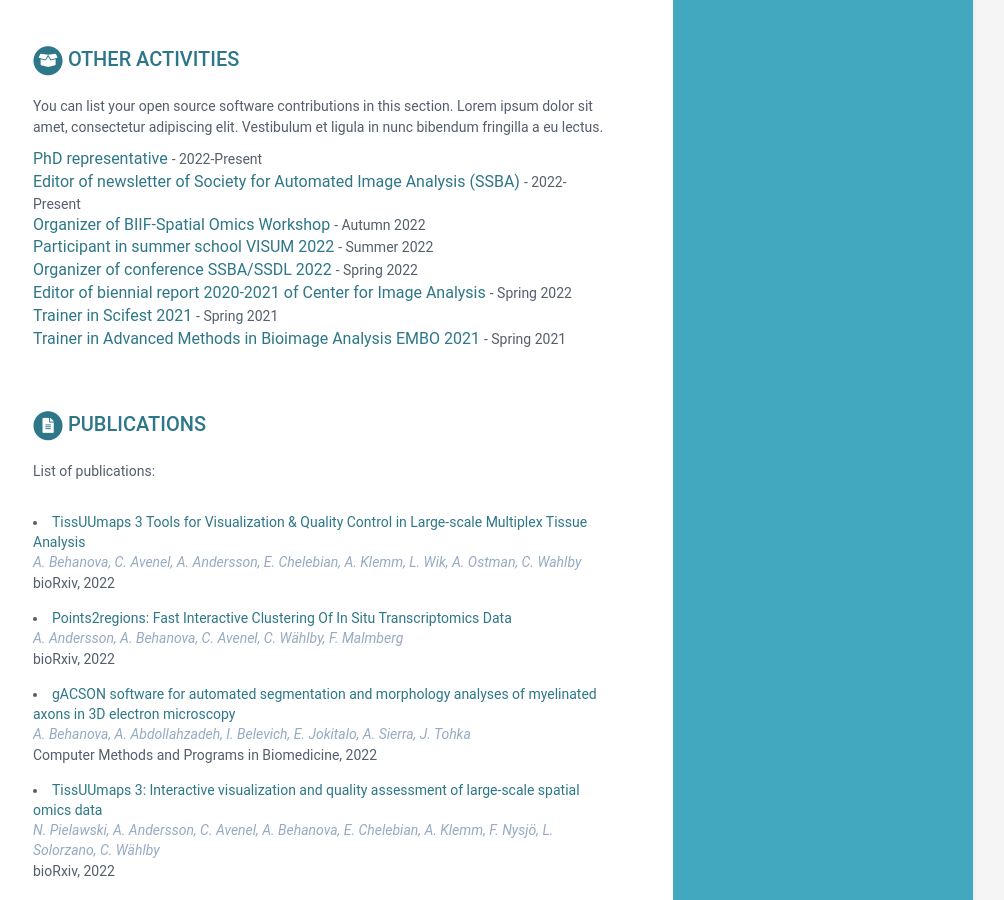
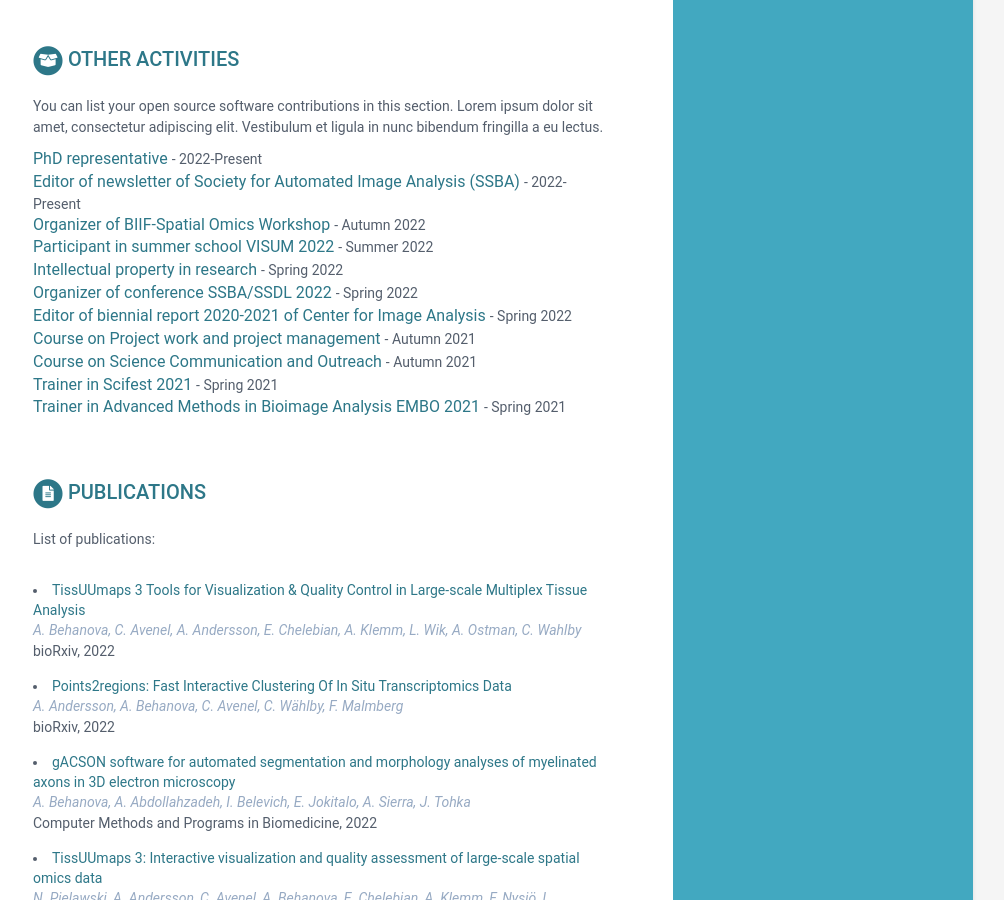
Before and after one commit to AndreaBehan/AndreaBehanova.github.io, a Jekyll site: the page built from index.html, in a window 1280 px wide and 900 px high, scrolled down 1307 px. Shown: the whole window, without its empty margins (167-1171 px from the left). Built offline with Jekyll 4.4.1, drawn with Linux system fonts in a browser that asks for light colours.

Commit message:
courses added

```diff
--- a/_data/data.yml
+++ b/_data/data.yml
@@ -228,6 +228,10 @@ oss:
         link:
         tagline: "Summer 2022"
 
+      - title: <a href="https://www.uuinnovation.uu.se/credit-bearing-course">Intellectual property in research</a>
+        link:
+        tagline: "Spring 2022"
+
       - title: <a href="https://ssba.org.se/ssba2022/">Organizer of conference SSBA/SSDL 2022</a>
         link:
         tagline: "Spring 2022"
@@ -235,6 +239,14 @@ oss:
       - title: <a href="https://www.it.uu.se/cba/files/AR2020_2021.pdf">Editor of biennial report 2020-2021 of Center for Image Analysis</a>
         link:
         tagline: "Spring 2022"
+
+      - title: <a href="https://www.teknat.uu.se/education/doctoral-studies/courses/faculty/project-work-and-project-management-for-phd-students">Course on Project work and project management</a>
+        link:
+        tagline: "Autumn 2021"
+
+      - title: <a href="https://www.teknat.uu.se/education/doctoral-studies/courses/faculty/science-communication-and-outreach-/">Course on Science Communication and Outreach</a>
+        link:
+        tagline: "Autumn 2021"
 
       - title: <a href="https://www.scifest.se/">Trainer in Scifest 2021</a>
         link:
```
